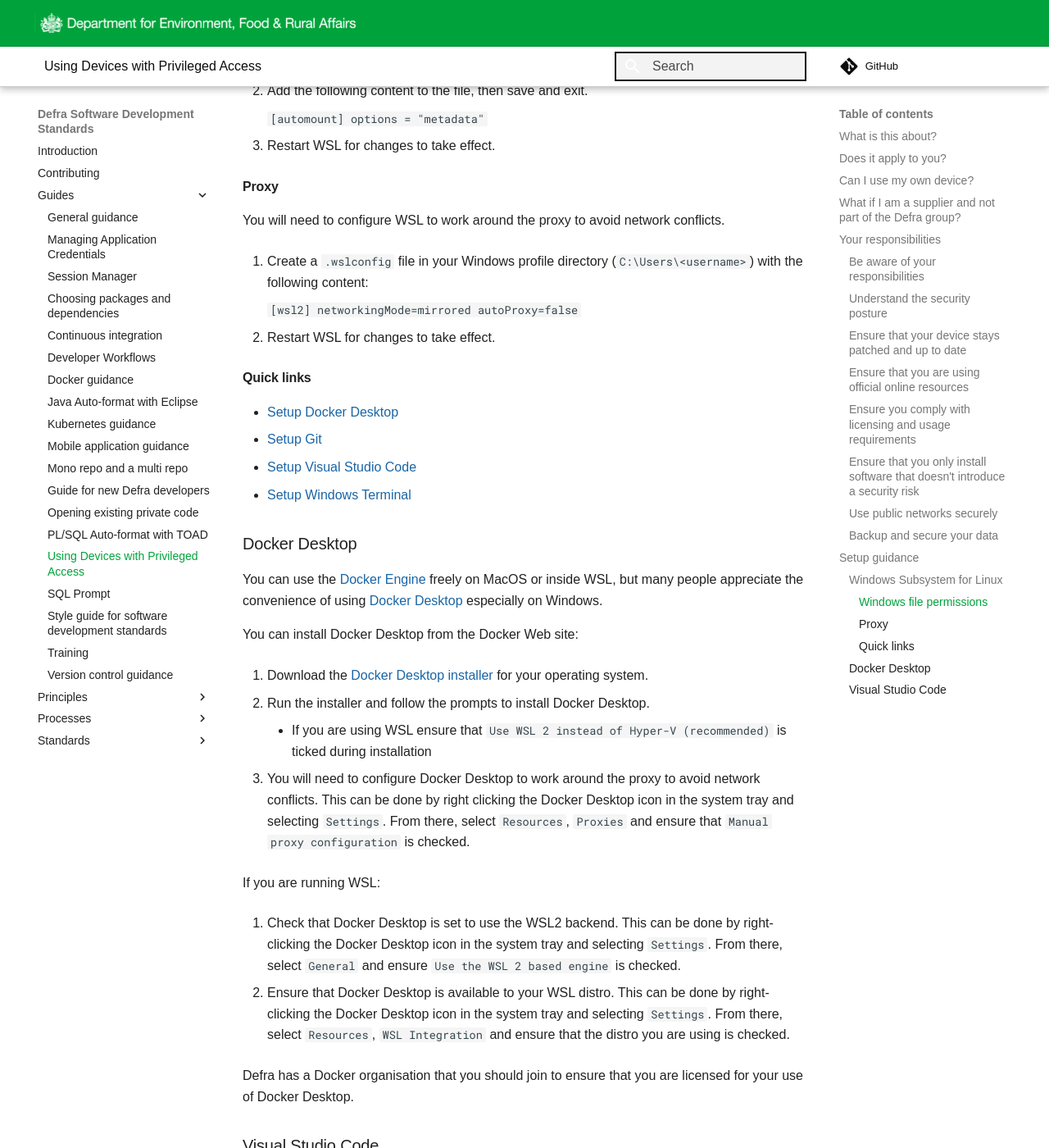
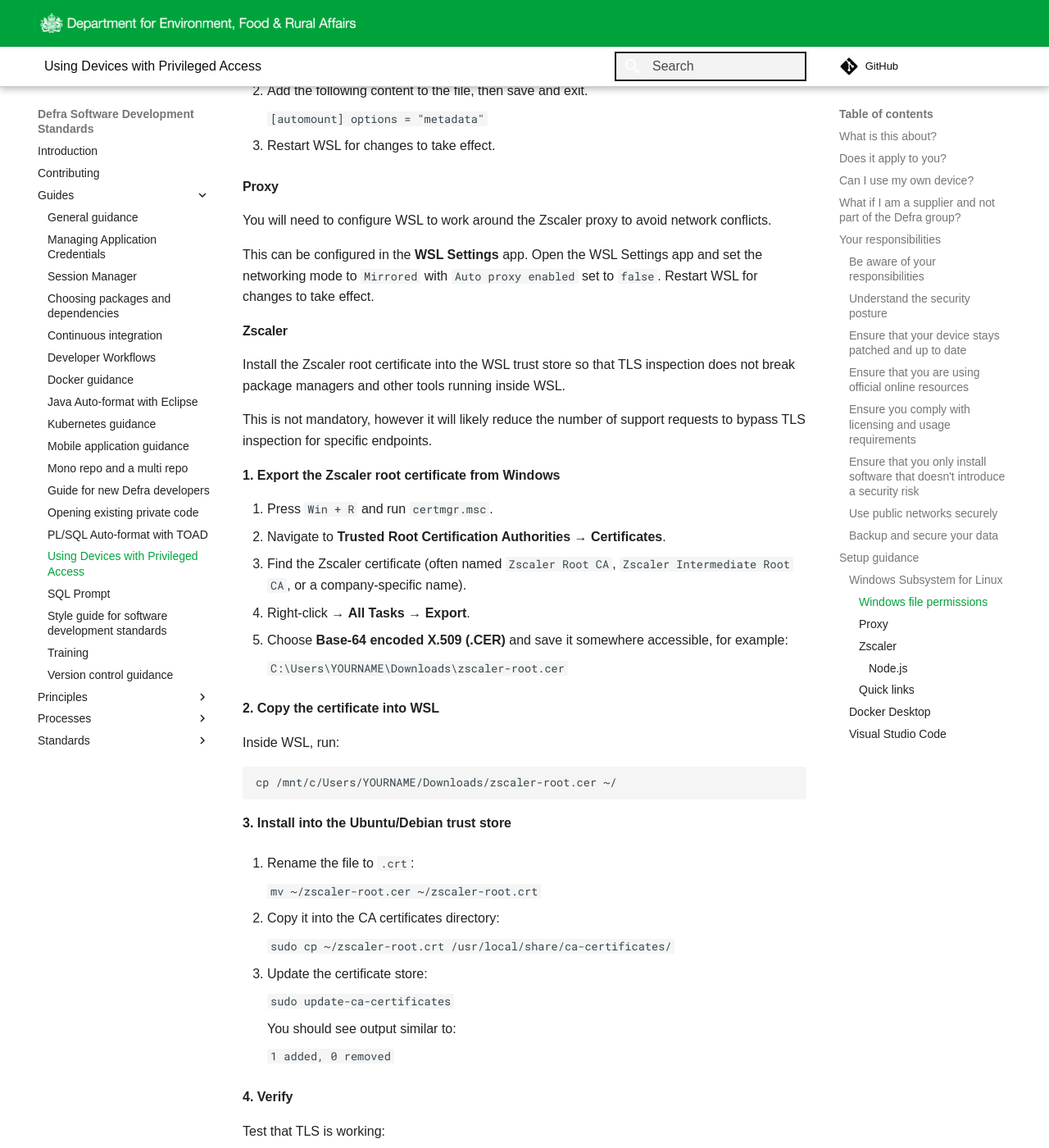
Before and after one commit to DEFRA/software-development-standards, an MkDocs documentation site: the page built from docs/guides/privileged_devices.md, in a window 1280 px wide and 1400 px high, scrolled down 4215 px. Shown: the whole window at 82% size. Built offline with MkDocs 1.6.1 and Material for MkDocs 9.7.7, drawn with Linux system fonts in a browser that asks for light colours; some web fonts are replaced; comment, search, counter and statistics services are not loaded; some of the changed text lies outside the part shown.

Commit message:
Update WSL setup to incude Zscaler (#127)

````diff
--- a/docs/guides/privileged_devices.md
+++ b/docs/guides/privileged_devices.md
@@ -130,17 +130,80 @@ In this case, you may need to allow WSL to modify the Windows file permissions -
 1. Restart WSL for changes to take effect.
 
 #### Proxy
-You will need to configure WSL to work around the proxy to avoid network conflicts.
+You will need to configure WSL to work around the Zscaler proxy to avoid network conflicts.
 
-1. Create a `.wslconfig` file in your Windows profile directory (`C:\Users\<username>`) with the following content:
+This can be configured in the **WSL Settings** app. Open the WSL Settings app and set the networking mode to `Mirrored` with `Auto proxy enabled` set to `false`. Restart WSL for changes to take effect.
+
+#### Zscaler
+Install the Zscaler root certificate into the WSL trust store so that TLS inspection does not break package managers and other tools running inside WSL.
+
+This is not mandatory, however it will likely reduce the number of support requests to bypass TLS inspection for specific endpoints.
+
+**1. Export the Zscaler root certificate from Windows**
+
+1. Press `Win + R` and run `certmgr.msc`.
+1. Navigate to **Trusted Root Certification Authorities → Certificates**.
+1. Find the Zscaler certificate (often named `Zscaler Root CA`, `Zscaler Intermediate Root CA`, or a company-specific name).
+1. Right-click → **All Tasks → Export**.
+1. Choose **Base-64 encoded X.509 (.CER)** and save it somewhere accessible, for example:
 
     ```
-    [wsl2]
-    networkingMode=mirrored
-    autoProxy=false
+    C:\Users\YOURNAME\Downloads\zscaler-root.cer
     ```
 
-1. Restart WSL for changes to take effect.
+**2. Copy the certificate into WSL**
+
+Inside WSL, run:
+
+```
+cp /mnt/c/Users/YOURNAME/Downloads/zscaler-root.cer ~/
+```
+
+**3. Install into the Ubuntu/Debian trust store**
+
+1. Rename the file to `.crt`:
+
+    ```
+    mv ~/zscaler-root.cer ~/zscaler-root.crt
+    ```
+
+1. Copy it into the CA certificates directory:
+
+    ```
+    sudo cp ~/zscaler-root.crt /usr/local/share/ca-certificates/
+    ```
+
+1. Update the certificate store:
+
+    ```
+    sudo update-ca-certificates
+    ```
+
+    You should see output similar to:
+
+    ```
+    1 added, 0 removed
+    ```
+
+**4. Verify**
+
+Test that TLS is working:
+
+```
+curl https://example.com
+```
+
+If the connection succeeds without certificate errors, your certificate is installed correctly.
+
+##### Node.js
+
+Node.js does not use the system certificate store by default. Add the following to your `~/.bashrc` (or `~/.zshrc` if using Zsh):
+
+```
+export NODE_EXTRA_CA_CERTS=/usr/local/share/ca-certificates/zscaler-root.crt
+```
+
+Reload your shell or run `source ~/.bashrc` (or `source ~/.zshrc`) to apply the change.
 
 #### Quick links
 - [Setup Docker Desktop](https://docs.microsoft.com/en-us/windows/wsl/tutorials/wsl-containers)
````
